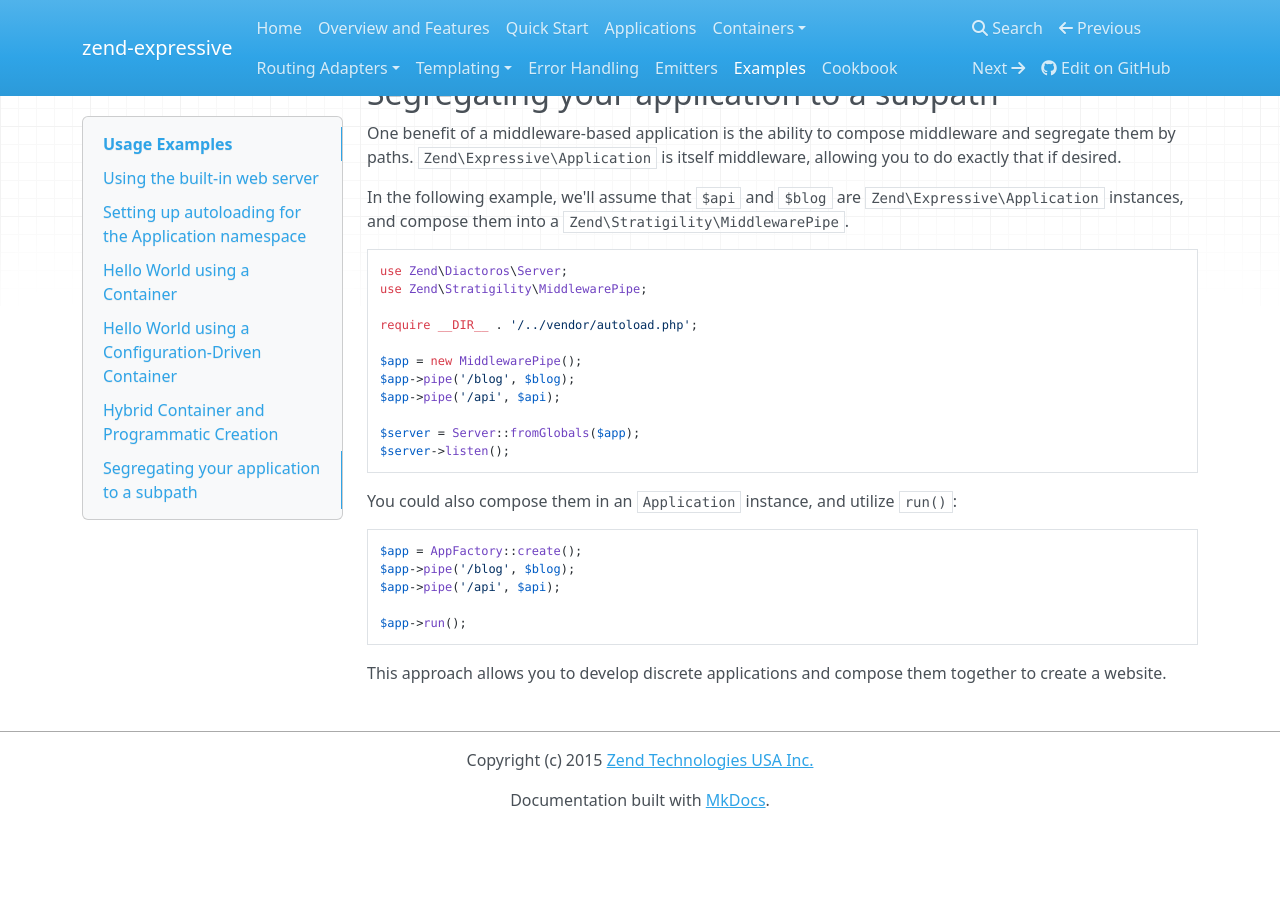
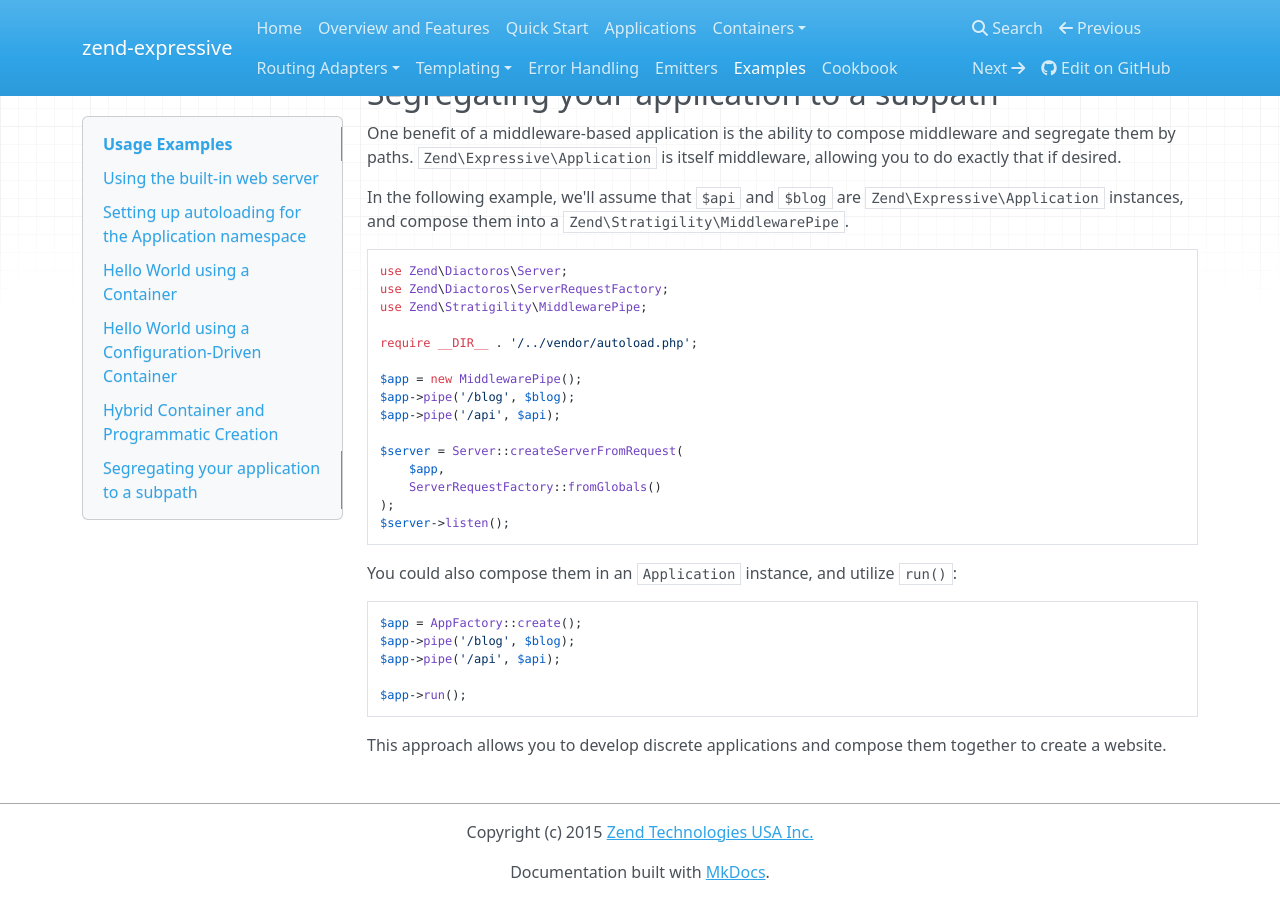
Before and after one commit to zendframework/zend-expressive, an MkDocs documentation site: the page built from doc/book/usage-examples.md, in a window 1280 px wide and 900 px high, scrolled down 9532 px. Built offline with MkDocs 1.6.1, drawn with Linux system fonts in a browser that asks for light colours; nearby versions of some CDN libraries; old or Windows-style settings are respelled for this version of MkDocs; before the commit the page ends 10360 px from its top, so only the background shows below that.

Commit message:
Better fix for #147
Use `ServerRequestFactory::fromGlobals()` to create a request, which is passed
to `Server::createServerFromRequest()` along with the `$app`.

````diff
--- a/doc/book/usage-examples.md
+++ b/doc/book/usage-examples.md
@@ -534,6 +534,7 @@
 
 ```php
 use Zend\Diactoros\Server;
+use Zend\Diactoros\ServerRequestFactory;
 use Zend\Stratigility\MiddlewarePipe;
 
 require __DIR__ . '/../vendor/autoload.php';
@@ -542,7 +543,10 @@
 $app->pipe('/blog', $blog);
 $app->pipe('/api', $api);
 
-$server = Server::fromGlobals($app);
+$server = Server::createServerFromRequest(
+    $app,
+    ServerRequestFactory::fromGlobals()
+);
 $server->listen();
 ```
 
````
